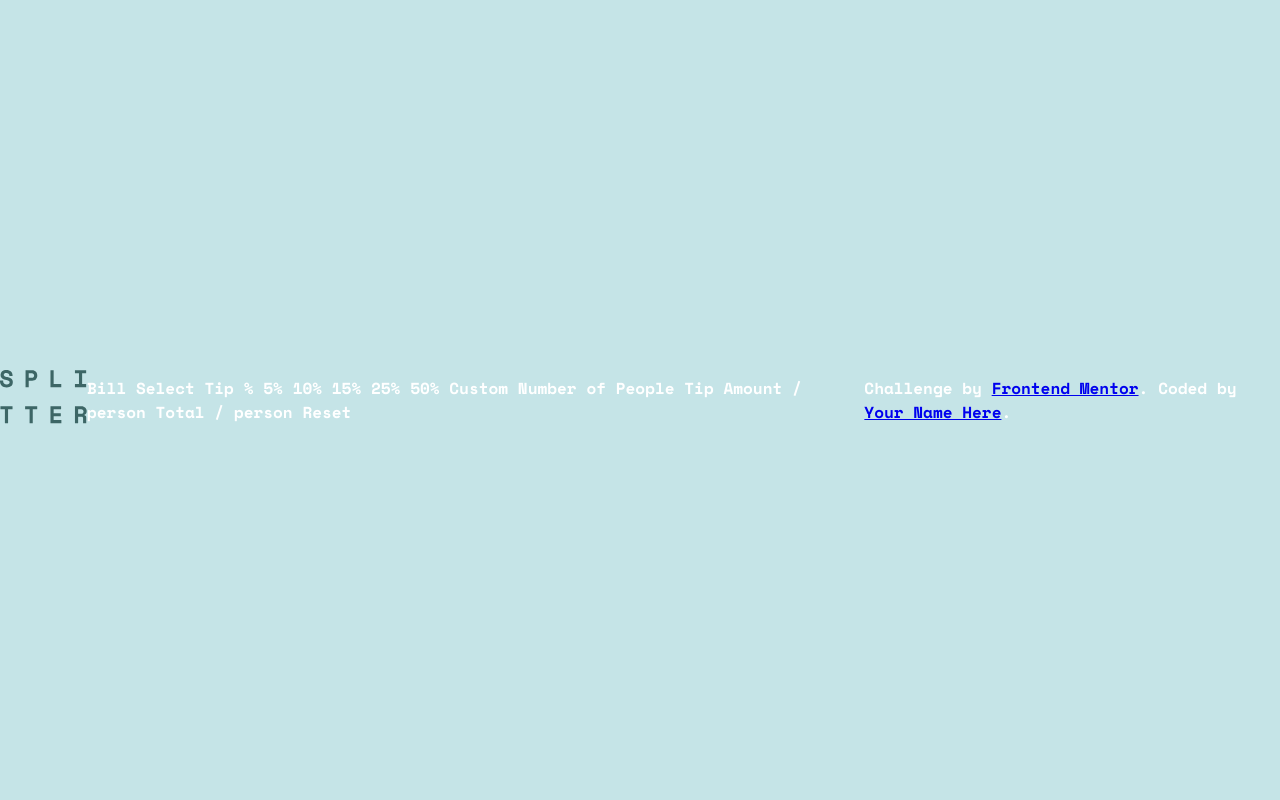
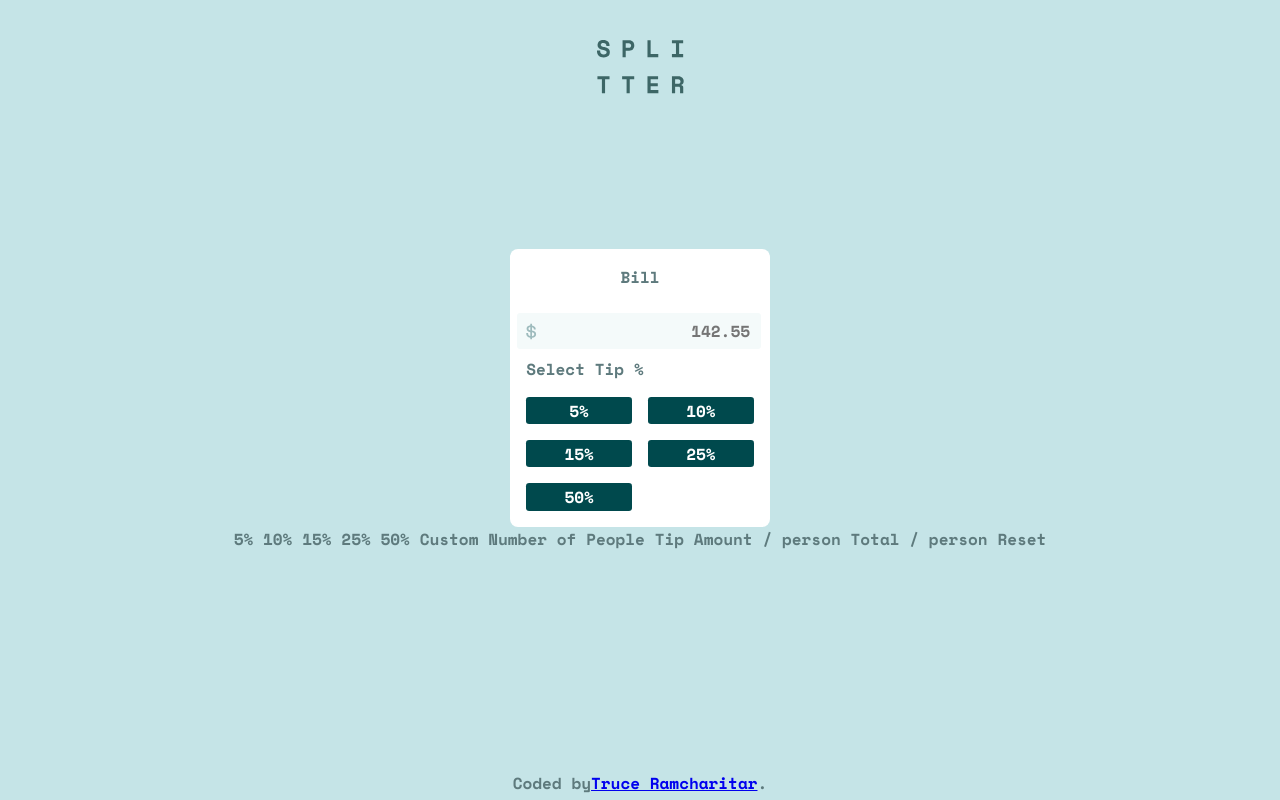
Before and after one commit to DevTruce/splitter-app, a website: page index.html in a window 1280 px wide. Drawn offline with nearby package versions, Linux system fonts and the light colour scheme.

Commit message:
calc container base created

```diff
--- a/index.html
+++ b/index.html
@@ -18,27 +18,39 @@
   </head>
   <body>
     <!-- #### SPLITTER LOGO #### -->
-    <header><img src="src/imgs/logo.svg" alt="splitter" /></header>
+    <header class="headerLogo">
+      <img src="src/imgs/logo.svg" alt="splitter" />
+    </header>
 
     <!-- #### SPLITTER CALCULATOR #### -->
     <main class="container">
       <div class="tipCalculation">
-        <div class="bill"></div>
-        <div class="selectTip"></div>
+        <div class="bill">
+          Bill
+          <div class="billInputContainer">
+            <img class="billInputSVG" src="src/imgs/icon-dollar.svg" alt="" />
+            <input class="billInput" type="text" placeholder="142.55" />
+          </div>
+        </div>
+        <div class="selectTip">
+          <p class="selectTipText">Select Tip %</p>
+          <div class="tipPercentButton">
+            <div class="tipPercentButton5P buttonStyles">5%</div>
+            <div class="tipPercentButton10P buttonStyles">10%</div>
+            <div class="tipPercentButton15P buttonStyles">15%</div>
+            <div class="tipPercentButton25P buttonStyles">25%</div>
+            <div class="tipPercentButton50P buttonStyles">50%</div>
+          </div>
+        </div>
         <div class="numberOfPeople"></div>
       </div>
       <div class="tipDisplay"></div>
     </main>
 
-    Bill Select Tip % 5% 10% 15% 25% 50% Custom Number of People Tip Amount /
-    person Total / person Reset
+    5% 10% 15% 25% 50% Custom Number of People Tip Amount / person Total /
+    person Reset
 
-    <div class="attribution">
-      Challenge by
-      <a href="https://www.frontendmentor.io?ref=challenge" target="_blank"
-        >Frontend Mentor</a
-      >. Coded by <a href="#">Your Name Here</a>.
-    </div>
+    <div class="attribution">Coded by<a href="#">Truce Ramcharitar</a>.</div>
   </body>
 
   <script src="src/javascript/script.js"></script>
--- a/src/sass/_base.scss
+++ b/src/sass/_base.scss
@@ -10,6 +10,11 @@
   // border: 1px solid red;
 }
 
+html {
+  box-sizing: border-box;
+  font-size: 100%; // 1rem = 16px
+}
+
 body {
   box-sizing: border-box;
   min-height: 100vh;
@@ -18,10 +23,11 @@ body {
   font-size: $font-default;
   font-weight: 700;
 
-  color: $white;
+  color: $dark-grayish-cyan;
   background-color: $light-grayish-cyan;
 
   display: flex;
+  flex-direction: column;
   align-items: center;
   justify-content: center;
 }
--- a/src/sass/_layout.scss
+++ b/src/sass/_layout.scss
@@ -1,21 +1,102 @@
 //////////////////////////////////////////////////
 //
 
+.headerLogo {
+  position: fixed;
+  top: 2.5rem;
+}
+
 .container {
-  display: grid;
+  background-color: $white;
+  padding: 1rem;
+  border-radius: $borderRadius-default;
+  //   width: 100%;
+  //   height: 100%;
 }
 
 // .tipCalculation {
+//   width: 100%;
+//   height: 100%;
 // }
 
-// .bill {
-// }
+.billInputContainer {
+  text-align: left;
+}
 
-// .selectTip {
-// }
+.bill {
+  display: flex;
+  flex-direction: column;
+  align-items: center;
+
+  &Input {
+    background-color: $very-light-grayish-cyan;
+    border: none;
+    text-align: right;
+    font-family: "Space Mono";
+    font-size: $font-default;
+    font-weight: 700;
+    color: $very-dark-cyan;
+    height: 1.5rem;
+    width: 100%;
+    border: 0.1rem solid transparent;
+    border-radius: $borderRadius-small;
+    padding: 0.3rem 0.6rem 0.3rem 0.3rem;
+    margin-left: -0.6rem;
+
+    &SVG {
+      position: relative;
+      top: 2.05rem;
+      //   left: 1rem;
+    }
+  }
+}
+
+.selectTip {
+  &Text {
+    margin: 0.5rem 0 1rem 0;
+  }
+}
+
+.buttonStyles {
+  display: flex;
+  align-items: center;
+  justify-content: center;
+  background-color: $very-dark-cyan;
+  border-radius: $borderRadius-small;
+  padding: 0.1rem 0.5rem 0.1rem 0.5rem;
+}
+
+.tipPercentButton {
+  display: grid;
+  grid-template-rows: repeat(3, 1fr);
+  grid-template-columns: repeat(2, 1fr);
+  row-gap: 1rem;
+  column-gap: 1rem;
+  color: $white;
+
+  //   &5P {
+  //   }
+
+  //   &10P {
+  //   }
+
+  //   &15P {
+  //   }
+
+  //   &25P {
+  //   }
+
+  //   &50P {
+  //   }
+}
 
 // .numberOfPeople {
 // }
 
 // .tipDisplay {
 // }
+
+.attribution {
+  position: fixed;
+  bottom: 0.3rem;
+}
--- a/src/sass/_variables.scss
+++ b/src/sass/_variables.scss
@@ -10,10 +10,10 @@ $white: hsl(0, 0%, 100%);
 
 //////////////////////////////////////////////////
 // FONTS
-$font-default: 16;
-$font-small: 16;
-$font-medium: 16;
-$font-large: 16;
+$font-small: 0.875; //14 px
+$font-default: 1rem; //16px
+$font-medium: 0;
+$font-large: 1.5rem; //24px
 
 //////////////////////////////////////////////////
 // MEDIA QUERY MANAGER
@@ -23,21 +23,5 @@ The designs were created to the following widths:
 - Mobile: 375px
 - Desktop: 1440px
 */
-
-/*
-
-
-
-
-
-## Typography
-
-### Body Copy
-
-- Font size (form inputs): 24px
-
-### Font
-
-- Family: [Space Mono](https://fonts.google.com/specimen/Space+Mono)
-- Weights: 700
-*/
+$borderRadius-small: 0.2rem;
+$borderRadius-default: 0.5rem;
```
Also changed, not shown: src/css/style.comp.css (added), src/css/style.css, src/css/style.prefix.css (added).
